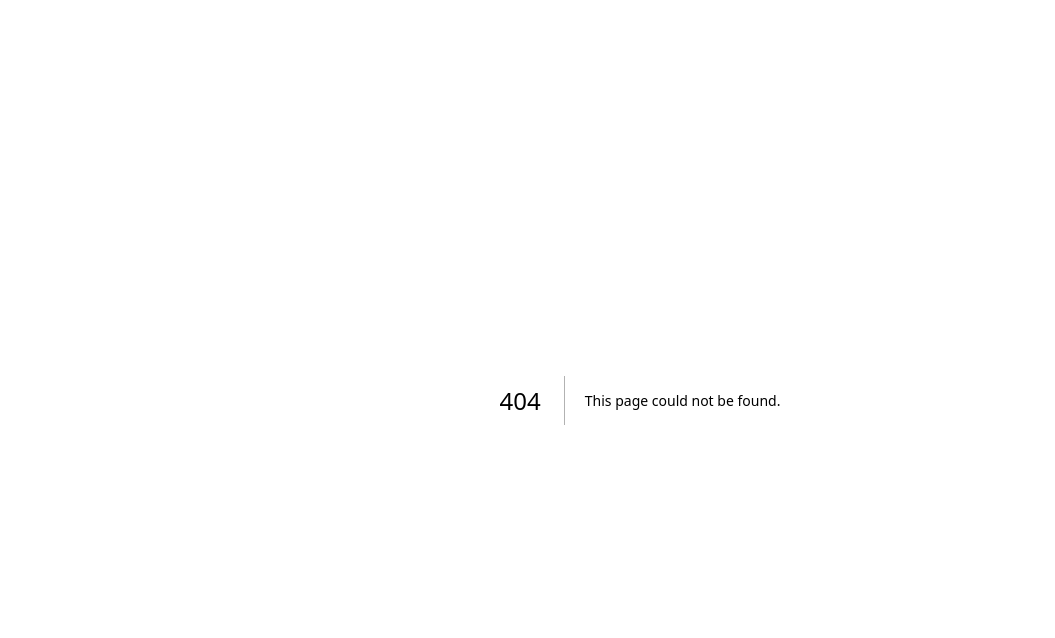
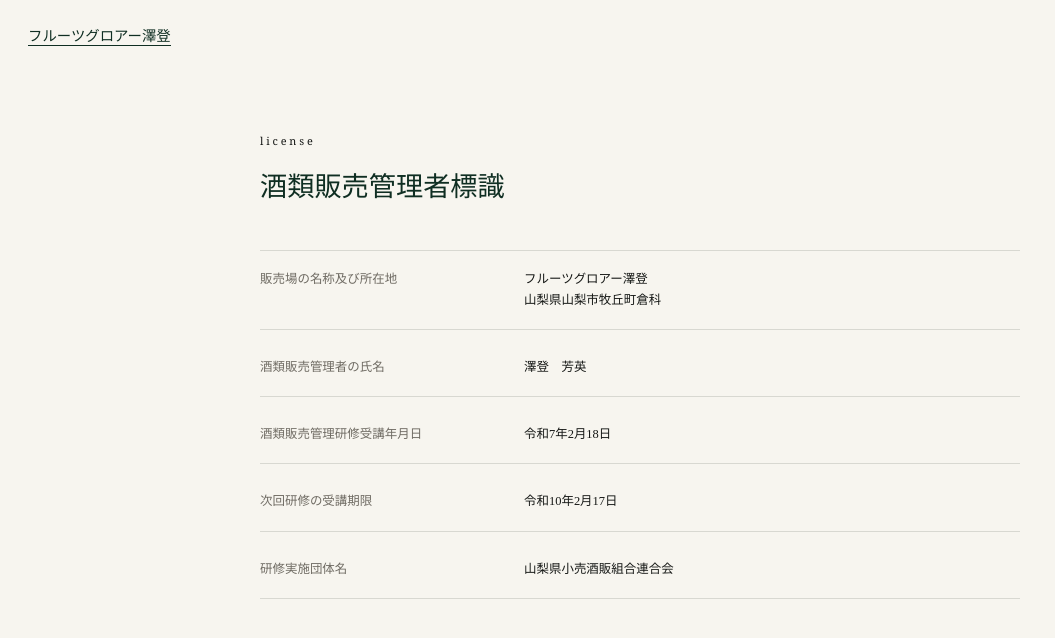
Before and after one commit to shunmum/yoshiaki, a Next.js app: page /alcohol-sales in a window 1280 px wide. Before the commit this address had no page. Shown: the top 638 px of the page, without its empty margins (0-1055 px from the left). Built offline with nearby package versions, Linux system fonts and the light colour scheme.

Commit message:
Add alcohol sales notices

```diff
--- /dev/null
+++ b/app/alcohol-sales/page.tsx
@@ -0,0 +1,55 @@
+import Link from "next/link";
+import type { Metadata } from "next";
+import { siteConfig } from "../../config/site";
+
+export const metadata: Metadata = {
+  title: `酒類販売管理者標識｜${siteConfig.farmName}`,
+  description: `${siteConfig.farmName}の酒類販売管理者標識です。`
+};
+
+const rows = [
+  {
+    label: "販売場の名称及び所在地",
+    value: `${siteConfig.farmName}\n${siteConfig.locationLabel}`
+  },
+  {
+    label: "酒類販売管理者の氏名",
+    value: "澤登　芳英"
+  },
+  {
+    label: "酒類販売管理研修受講年月日",
+    value: "令和7年2月18日"
+  },
+  {
+    label: "次回研修の受講期限",
+    value: "令和10年2月17日"
+  },
+  {
+    label: "研修実施団体名",
+    value: "山梨県小売酒販組合連合会"
+  }
+];
+
+export default function AlcoholSalesPage() {
+  return (
+    <main className="legalPage">
+      <header className="legalHeader">
+        <Link href="/" className="legalBack">
+          {siteConfig.farmName}
+        </Link>
+      </header>
+      <section className="legalPanel">
+        <p className="eyebrow">License</p>
+        <h1>酒類販売管理者標識</h1>
+        <dl className="legalList">
+          {rows.map((row) => (
+            <div key={row.label}>
+              <dt>{row.label}</dt>
+              <dd>{row.value}</dd>
+            </div>
+          ))}
+        </dl>
+      </section>
+    </main>
+  );
+}
--- a/app/globals.css
+++ b/app/globals.css
@@ -34,7 +34,7 @@
 }
 
 .hero {
-  min-height: calc(100svh - 76px);
+  min-height: 100svh;
   position: relative;
   display: flex;
   flex-direction: column;
@@ -59,16 +59,20 @@
 }
 
 .siteHeader {
-  position: relative;
+  position: absolute;
+  top: 0;
+  left: 0;
+  right: 0;
   z-index: 5;
   display: grid;
   grid-template-columns: auto 1fr;
   gap: 22px;
-  padding: 16px 22px;
+  padding: 24px 22px;
   align-items: center;
-  background: var(--paper);
-  color: var(--green);
+  background: transparent;
+  color: #fffaf1;
   font-family: Georgia, "Times New Roman", serif;
+  text-shadow: 0 1px 18px rgba(0, 0, 0, 0.32);
 }
 
 .siteBrand {
@@ -79,15 +83,16 @@
 }
 
 .siteBrand img {
-  width: 56px;
+  width: 70px;
   height: auto;
   object-fit: contain;
-  mix-blend-mode: multiply;
+  filter: brightness(0) invert(1);
+  opacity: 0.92;
 }
 
 .siteBrand span {
   font-family: "Hiragino Mincho ProN", "Yu Mincho", "YuMincho", serif;
-  font-size: clamp(0.78rem, 2.8vw, 1rem);
+  font-size: clamp(0.96rem, 3vw, 1.2rem);
   line-height: 1.4;
   white-space: nowrap;
 }
@@ -96,7 +101,7 @@
   display: flex;
   gap: 18px;
   align-items: center;
-  font-size: 0.72rem;
+  font-size: 0.9rem;
   letter-spacing: 0.18em;
   text-transform: lowercase;
 }
@@ -136,14 +141,14 @@
 .socialNav {
   display: inline-grid;
   place-items: center;
-  width: 22px;
-  height: 22px;
-  color: var(--green);
+  width: 28px;
+  height: 28px;
+  color: #fffaf1;
 }
 
 .socialNav svg {
-  width: 18px;
-  height: 18px;
+  width: 22px;
+  height: 22px;
   fill: none;
   stroke: currentColor;
   stroke-width: 1.8;
@@ -394,6 +399,26 @@
   gap: 16px;
 }
 
+.productDetailList div {
+  grid-template-columns: 5rem 1fr;
+}
+
+.salesNotes {
+  display: grid;
+  gap: 4px;
+  max-width: 920px;
+  margin: 56px auto 0;
+  padding-top: 30px;
+  border-top: 1px solid var(--line);
+  color: var(--green);
+  font-size: 0.86rem;
+  line-height: 1.9;
+}
+
+.salesNotes p {
+  margin: 0;
+}
+
 .seasonRow {
   display: grid;
   grid-template-columns: 7rem 1fr;
@@ -533,6 +558,49 @@
   overflow-wrap: anywhere;
 }
 
+.aboutList dd .textLink {
+  display: block;
+  width: fit-content;
+  margin-top: 12px;
+  border-bottom: 1px solid currentColor;
+  color: var(--green);
+}
+
+.aboutSocials {
+  display: flex;
+  gap: 10px;
+  align-items: center;
+}
+
+.aboutSocial {
+  display: inline-grid;
+  place-items: center;
+  width: 34px;
+  height: 34px;
+  color: #fff;
+}
+
+.aboutSocial svg {
+  width: 20px;
+  height: 20px;
+  fill: none;
+  stroke: currentColor;
+  stroke-width: 1.9;
+}
+
+.aboutSocialFacebook svg {
+  fill: currentColor;
+  stroke: none;
+}
+
+.aboutSocialInstagram {
+  background: #dc2d71;
+}
+
+.aboutSocialFacebook {
+  background: #416fd0;
+}
+
 .contactForm {
   display: grid;
   gap: 20px;
@@ -569,6 +637,35 @@
   min-height: 11rem;
 }
 
+.ageCheck {
+  display: grid;
+  gap: 8px;
+  color: var(--green);
+  font-size: 0.86rem;
+  line-height: 1.8;
+}
+
+.ageCheck p {
+  margin: 0;
+}
+
+.ageCheck p:last-child {
+  color: var(--muted);
+  font-size: 0.8rem;
+}
+
+.ageCheck label {
+  display: flex;
+  gap: 9px;
+  align-items: center;
+  font-size: 0.88rem;
+}
+
+.ageCheck input {
+  width: auto;
+  margin: 0;
+}
+
 input:focus,
 select:focus,
 textarea:focus {
@@ -596,6 +693,51 @@
 
 footer p {
   margin: 0;
+}
+
+.legalPage {
+  min-height: 100svh;
+  display: grid;
+  align-content: start;
+  background: var(--paper);
+}
+
+.legalHeader {
+  padding: 24px 28px;
+  color: var(--green);
+  font-family: Georgia, "Times New Roman", serif;
+  font-size: 0.9rem;
+}
+
+.legalBack {
+  border-bottom: 1px solid currentColor;
+}
+
+.legalPanel {
+  width: min(760px, calc(100% - 56px));
+  margin: 64px auto 96px;
+}
+
+.legalPanel h1 {
+  margin: 0 0 40px;
+  color: var(--green);
+  font-size: clamp(1.2rem, 4vw, 1.7rem);
+  font-weight: 400;
+  line-height: 1.6;
+}
+
+.legalList {
+  border-top: 1px solid var(--line);
+}
+
+.legalList div {
+  grid-template-columns: minmax(9rem, 0.5fr) minmax(0, 1fr);
+  padding: 18px 0;
+  border-bottom: 1px solid var(--line);
+}
+
+.legalList dd {
+  white-space: pre-line;
 }
 
 @media (min-width: 760px) {
@@ -676,7 +818,7 @@
   .siteHeader {
     grid-template-columns: 1fr;
     gap: 12px;
-    padding: 14px 18px;
+    padding: 18px;
   }
 
   .siteNav {
@@ -684,7 +826,20 @@
     gap: 12px 16px;
   }
 
+  .siteBrand img {
+    width: 58px;
+  }
+
+  nav {
+    font-size: 0.78rem;
+  }
+
   .heroCenter {
     padding: 0 24px;
   }
+
+  .legalList div {
+    grid-template-columns: 1fr;
+    gap: 8px;
+  }
 }
```
Also changed, not shown: app/page.tsx (+51 -13 lines), data/products.ts (+16 -0 lines).
